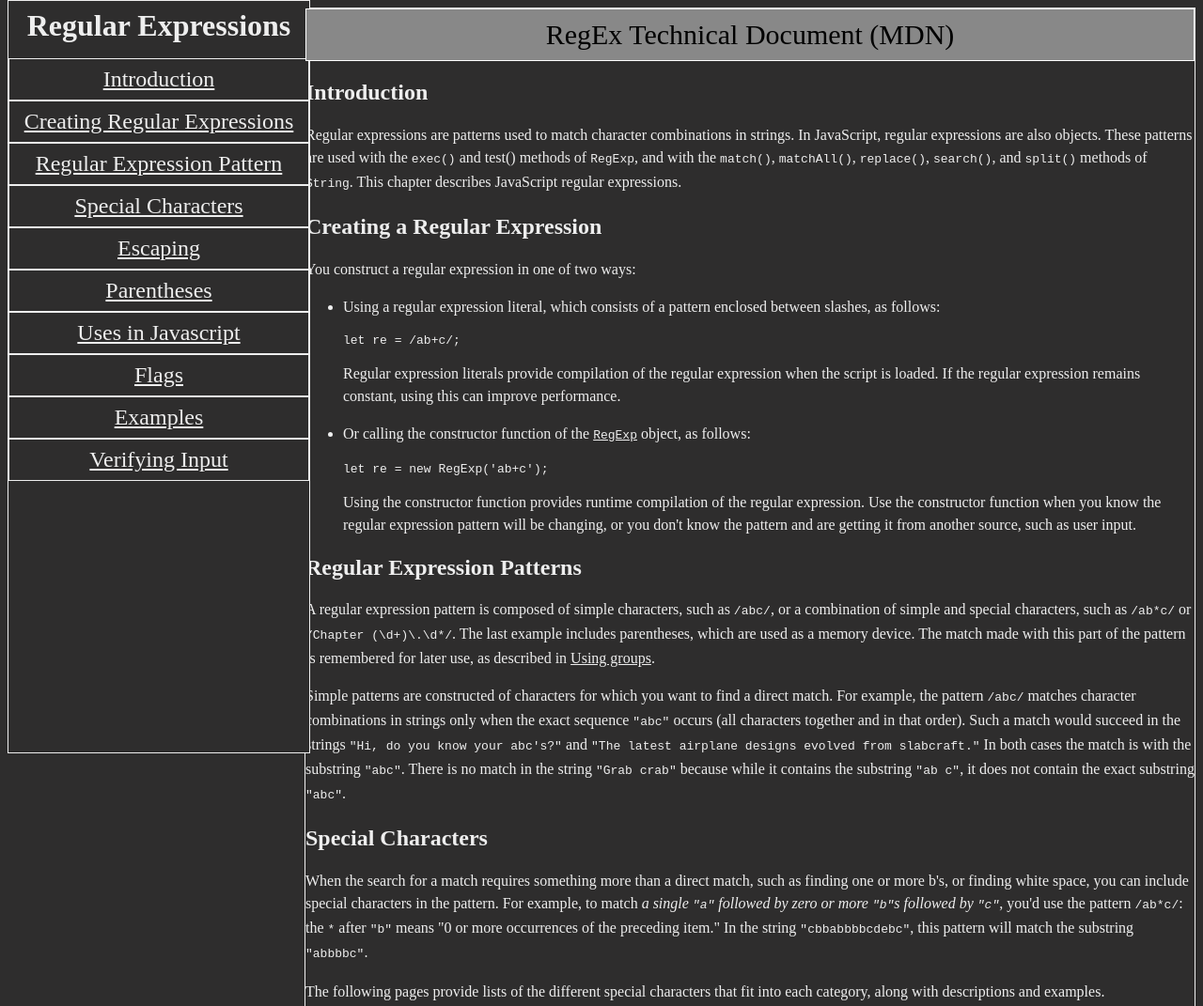
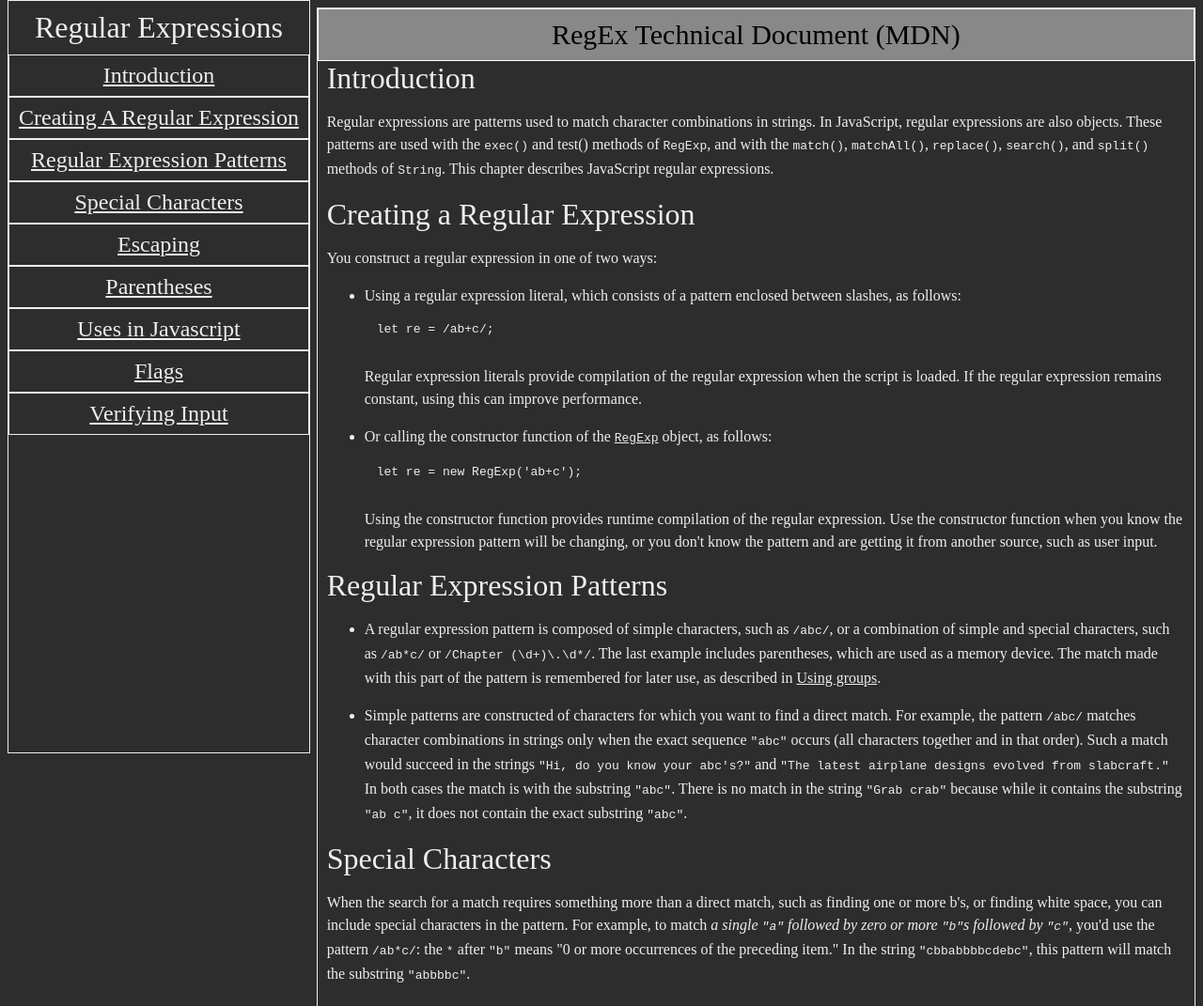
Before and after one commit to ray0h/FCC-Project-TechnicalDocumentation, a plain HTML site: page index.html in a window 1280 px wide. Shown: the top 1071 px of the page at 94% size. Drawn offline with Linux system fonts and the light colour scheme.

Commit message:
final draft

```diff
--- a/index.css
+++ b/index.css
@@ -17,10 +17,14 @@
     overflow: scroll;
 }
 
-.navbar-header {
+#navbar-header {
+    padding: 10px;
+}
+
+header {
     font-size: 32px;
-    margin: 0.25em 0 0.5em 0;
 }
+
 .list-wrap {
     list-style-type: none;
     padding: 0;
@@ -57,13 +61,24 @@
     background-color:#888;
 }
 
-#content {
-    margin-left: 25%;
+#main-doc {
+    margin-left: 26%;
+    width: 75%;
     border: 1px solid currentColor;
 }
 
 p {
     line-height: 1.5em;
+}
+
+section {
+    padding: 0 10px 0 10px;
+}
+
+pre {
+    position: relative;
+    padding-left: 1em;
+    overflow-x: auto;
 }
 
 @media screen and (max-width: 900px) {
@@ -72,14 +87,14 @@ p {
     }
     #navbar{
         width: 100%;
+        position: relative;
         height: auto;
-        position: relative;
-        top: 0;
         overflow: auto;
     }
 
-    #content{
+    #main-doc{
         margin-left: 0;
+        width: 100%;
     }
 
 }
--- a/index.html
+++ b/index.html
@@ -4,67 +4,62 @@
     <meta charset="UTF-8">
     <meta name="viewport" content="width=device-width, initial-scale=1.0">
     <link rel ="stylesheet" type="text/css" href = "/index.css">
-
     <title>Regular Expressions Tech Doc</title>
-
-    <script src="https://cdn.freecodecamp.org/testable-projects-fcc/v1/bundle.js"><</script>
-
 </head>
 
 <div class = "container">
     <nav id="navbar">
-
-        <h1 class="navbar-header">Regular Expressions</h1>
-
+        <header id="navbar-header">Regular Expressions</header>
+        <div class="menu-content">
         <ul class="list-wrap">
             <li class="nav-list">
-                <a class="nav-link" href="#intro">Introduction</a>
+                <a class="nav-link" href="#Introduction">Introduction
+                </a>
+            <li class="nav-list">
+                <a class="nav-link" href="#Creating_A_Regular_Expression">Creating A Regular Expression</a>
             </li>
             <li class="nav-list">
-                <a class="nav-link" href="#createRegEx">Creating Regular Expressions</a>
+                <a class="nav-link" href="#Regular_Expression_Patterns">Regular Expression Patterns</a>
             </li>
             <li class="nav-list">
-                <a class="nav-link" href="#regExPattern">Regular Expression Pattern</a>
-            </li>
-            <li class="nav-list">
-                <a class="nav-link" href="#specChar">Special Characters</a>
+                <a class="nav-link" href="#Special_Characters">Special Characters</a>
             </li>
             <li class="nav-list">
                 <a class="nav-link" href="#Escaping">Escaping</a>
             </li>
             <li class="nav-list">
-                <a class="nav-link" href="#parentheses">Parentheses</a>
+                <a class="nav-link" href="#Parentheses">Parentheses</a>
             </li>
             <li class="nav-list">
-                <a class="nav-link" href="#useInJS">Uses in Javascript</a>
+                <a class="nav-link" href="#Uses_In_Javascript">Uses in Javascript</a>
             </li>
             <li class="nav-list">
-                <a class="nav-link" href="#flags">Flags</a>
+                <a class="nav-link" href="#Flags">Flags</a>
             </li>
             <li class="nav-list">
-                <a class="nav-link" href="#examples">Examples</a>
-            </li>
-
-            <li class="nav-list">
-                <a class="nav-link" href="#verifInput">Verifying Input</a>
+                <a class="nav-link" href="#Verifying_Input">Verifying Input</a>
             </li>
         </ul>
+        </div>
     </nav>
 
 
-    <div id="content">
+    <main id="main-doc">
         <div id="top-head-cont">
             <header id="top-sticky">RegEx Technical Document (MDN)</header>
         </div>
-        <section>
-            <h1><a id="intro"/>Introduction</h1>
+
+        <section class="main-section" id="Introduction">
+            <header>Introduction</header>
+
             <p>Regular expressions are patterns used to match character combinations in strings. In
             JavaScript, regular expressions are also objects. These patterns are used with the <code>exec()</code> and
             test() methods of <code>RegExp</code>, and with the <code>match()</code>, <code>matchAll()</code>, <code>replace()</code>, <code>search()</code>, and <code>split()</code>
             methods of <code>String</code>. This chapter describes JavaScript regular expressions.</p>
         </section>
-        <section>
-            <h1><a id="createRegEx"/>Creating a Regular Expression</h1>
+
+        <section class="main-section" id ="Creating_A_Regular_Expression">
+            <header>Creating a Regular Expression</header>
             <p>You construct a regular expression in one of two ways:</p>
             <ul>
                 <li>
@@ -84,15 +79,22 @@
                     <p>Using the constructor function provides runtime compilation of the regular expression. Use the constructor function when you know the regular expression pattern will be changing, or you don't know the pattern and are getting it from another source, such as user input.</p>
                 </li>
             </ul>
+        </section>
 
+        <section class="main-section" id="Regular_Expression_Patterns">
+            <header>Regular Expression Patterns</header>
+                <ul>
+                    <li>
+                        <p>A regular expression pattern is composed of simple characters, such as <code>/abc/</code>, or a combination of simple and special characters, such as <code>/ab*c/</code> or <code>/Chapter (\d+)\.\d*/</code>. The last example includes parentheses, which are used as a memory device. The match made with this part of the pattern is remembered for later use, as described in <a href="/en-US/docs/Web/JavaScript/Guide/Regular_Expressions/Groups_and_Ranges#Using_groups">Using groups</a>.</p>
+                    </li>
+                    <li>
+                        <p>Simple patterns are constructed of characters for which you want to find a direct match. For example, the pattern <code>/abc/</code> matches character combinations in strings only when the exact sequence <code>"abc"</code> occurs (all characters together and in that order). Such a match would succeed in the strings <code>"Hi, do you know your abc's?"</code> and <code>"The latest airplane designs evolved from slabcraft."</code> In both cases the match is with the substring <code>"abc"</code>. There is no match in the string <code>"Grab crab"</code> because while it contains the substring <code>"ab c"</code>, it does not contain the exact substring <code>"abc"</code>.</p>
+                    </li>
+                </ul>
         </section>
-        <section>
-            <h1><a id="regExPattern"/>Regular Expression Patterns</h1>
-            <p>A regular expression pattern is composed of simple characters, such as <code>/abc/</code>, or a combination of simple and special characters, such as <code>/ab*c/</code> or <code>/Chapter (\d+)\.\d*/</code>. The last example includes parentheses, which are used as a memory device. The match made with this part of the pattern is remembered for later use, as described in <a href="/en-US/docs/Web/JavaScript/Guide/Regular_Expressions/Groups_and_Ranges#Using_groups">Using groups</a>.</p>
-            <p>Simple patterns are constructed of characters for which you want to find a direct match. For example, the pattern <code>/abc/</code> matches character combinations in strings only when the exact sequence <code>"abc"</code> occurs (all characters together and in that order). Such a match would succeed in the strings <code>"Hi, do you know your abc's?"</code> and <code>"The latest airplane designs evolved from slabcraft."</code> In both cases the match is with the substring <code>"abc"</code>. There is no match in the string <code>"Grab crab"</code> because while it contains the substring <code>"ab c"</code>, it does not contain the exact substring <code>"abc"</code>.</p>
-        </section>
-        <section>
-            <h1><a id="specChar"/>Special Characters</h1>
+
+        <section class="main-section" id ="Special_Characters">
+            <header>Special Characters</header>
                 <p>When the search for a match requires something more than a direct match, such as finding one or more b's, or finding white space, you can include special characters in the pattern. For example, to match <em>a single <code>"a"</code> followed by zero or more <code>"b"</code>s followed by <code>"c"</code></em>, you'd use the pattern <code>/ab*c/</code>: the&nbsp;<code>*</code>&nbsp;after <code>"b"</code> means "0 or more occurrences of the preceding item."&nbsp;In the string <code>"cbbabbbbcdebc"</code>, this pattern will match the substring <code>"abbbbc"</code>.</p>
 
                 <p>The following pages provide lists of the different special characters that fit into each category, along with descriptions and examples.</p>
@@ -151,9 +153,9 @@
                     </tbody>
                 </table>
         </section>
-        <section>
 
-        <h1><a id="Escaping"/> Escaping</h1>
+        <section class="main-section" id="Escaping">
+            <header>Escaping</header>
                 <p>If you need to use any of the special&nbsp;characters literally (actually searching for a <code>"*"</code>, for instance), you must escape it by putting a backslash in front of it. For instance, to search for <code>"a"</code> followed by <code>"*"</code> followed by <code>"b"</code>, you'd use <code>/a\*b/</code> — the backslash "escapes" the <code>"*"</code>, making it literal instead of special.</p>
 
                 <p>Similarly, if you're writing a regular expression literal and need to match a slash ("/"), you need to escape that (otherwise, it terminates the pattern). For instance, to search for the string "/example/" followed by one or more alphabetic characters, you'd use <code>/\/example\/[a-z]+/i</code>—the backslashes before each slash make them literal.</p>
@@ -168,16 +170,21 @@
                     return string.replace(/[.*+\-?^${}()|[\]\\]/g, '\\$&amp;'); // $&amp; means the whole matched string
                 }
                 <span aria-hidden="true" class="line-numbers-rows"><span></span><span></span><span></span></span></code></pre>
+
                 <p>The "g" after the regular expression is an option or flag that performs a global search, looking in the whole string and returning all matches. It is explained in detail below in <a href="https://developer.mozilla.org/en-US/docs/Web/JavaScript/Guide/Regular_Expressions#Advanced_searching_with_flags">Advanced Searching With Flags</a>.</p>
-
         </section>
 
-        <section>
-            <h1><a id="parentheses"/>Parentheses</h1>
+        <section class="main-section" id="Parentheses">
+            <header>Parentheses</header>
+                <ul>
+                    <li>
                         <p>Parentheses around any part of the regular expression pattern causes that part of the matched substring to be remembered. Once remembered, the substring can be recalled for other use. See <a href="/en-US/docs/Web/JavaScript/Guide/Regular_Expressions/Groups_and_Ranges#Using_groups">Groups and ranges</a> for more details.</p>
+                    </li>
+                </ul>
         </section>
-        <section>
-            <h1><a id="useInJS"/>Uses in Javascript</h1>
+
+        <section class="main-section" id="Uses_In_Javascript">
+            <header>Uses in Javascript</header>
 
                 <p>Regular expressions are used with the <code>RegExp</code> methods <code>test()</code> and <code>exec()</code> and with the <code>String</code> methods <code>match()</code>, <code>replace()</code>, <code>search()</code>, and <code>split()</code>. These methods are explained in detail in the <a href="/en-US/docs/Web/JavaScript/Reference" title="en-US/docs/JavaScript/Reference">JavaScript reference</a>.</p>
 
@@ -313,8 +320,9 @@ console<span class="token punctuation">.</span><span class="token function">log<
                 <p>The occurrences of <code>/d(b+)d/g</code> in the two statements are different regular expression objects and hence have different values for their <code>lastIndex</code> property. If you need to access the properties of a regular expression created with an object initializer, you should first assign it to a variable.</p>
 
         </section>
-        <section>
-            <h1><a id="flags"/>Flags</h1>
+
+        <section class="main-section" id="Flags">
+            <header>Flags</header>
                 <p>Regular expressions have six optional flags that allow for functionality like global and case insensitive searching. These flags can be used separately or together in any order, and are included as part of the regular expression.</p>
 
             <table class="standard-table">
@@ -405,13 +413,9 @@ console.log(myArray);
             <p>The <code>m</code> flag is used to specify that a multiline input string should be treated as multiple lines. If the <code>m</code> flag is used, <code>^</code> and <code>$</code> match at the start or end of any line within the input string instead of the start or end of the entire string.</p>
 
         </section>
-        <section>
-            <h1><a id="examples"/>Examples</h1>
 
-        </section>
-
-        <section>
-            <h1><a id="verifInput"/>Verifying Input</h1>
+        <section class="main-section" id="Verifying_Input">
+            <header>Verifying Input</header>
                 <p>In the following example, the user is expected to enter a phone number. When the user presses the "Check" button, the script checks the validity of the number. If the number is valid (matches the character sequence specified by the regular expression), the script shows a message thanking the user and confirming the number. If the number is invalid, the script informs the user that the phone number is not valid.</p>
 
                 <p>Within non-capturing parentheses <code>(?:</code> , the regular expression looks for three numeric characters <code>\d{3}</code> OR <code>|</code> a left parenthesis <code>\(</code> followed by three digits<code> \d{3}</code>, followed by a close parenthesis <code>\)</code>, (end non-capturing parenthesis <code>)</code>), followed by one dash, forward slash, or decimal point and when found, remember the character <code>([-\/\.])</code>, followed by three digits <code>\d{3}</code>, followed by the remembered match of a dash, forward slash, or decimal point <code>\1</code>, followed by four digits <code>\d{4}</code>.</p>
@@ -449,9 +453,10 @@ function testInfo(phoneInput) {
         </section>
 
         Taken from <a href="https://developer.mozilla.org/en-US/docs/Web/JavaScript/Guide/Regular_Expressions" >MDN Web Docs</a>
-    </div>
-
+    </main>
 
 </div>
 
+<script src="https://cdn.freecodecamp.org/testable-projects-fcc/v1/bundle.js"></script>
+
 </html>
```
Lines whose indentation alone changed are shown as unchanged.
